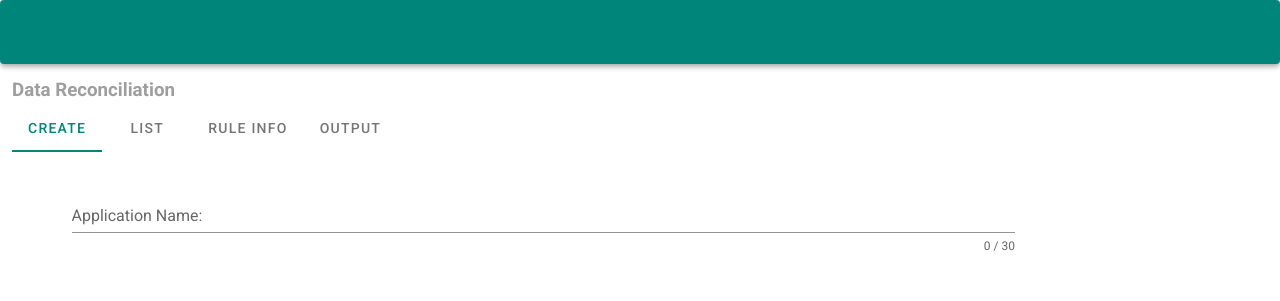
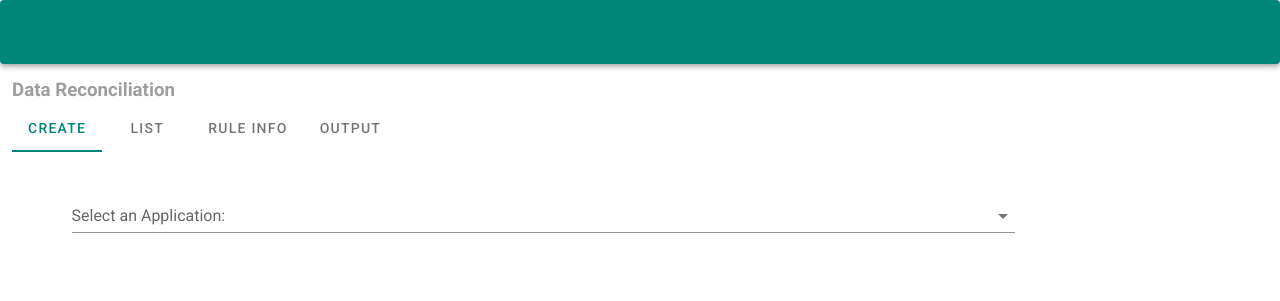
Before and after one commit to gajananpojage/DATARepo, a Vue app in the folder DineAppClient/: page /reconciliation in a window 1280 px wide. Shown: the top 301 px of the page. Built offline with nearby package versions, Linux system fonts and the light colour scheme; what vue-sweetalert2, vuetify-datetime-picker would draw is missing.

Commit message:
Update CreateJob.vue

```diff
--- a/DineAppClient/src/components/Job/CreateJob.vue
+++ b/DineAppClient/src/components/Job/CreateJob.vue
@@ -4,13 +4,14 @@
       <v-form class="px-3" ref="form" v-model="valid">
         <v-row>
           <v-col cols="10">
-            <v-text-field
-              v-model="appName"
-              label="Application Name: "
-              :rules="nameRules"
-              :counter="30"
-              required
-            ></v-text-field>
+            <v-select
+                    :items="applicationList"
+                    v-model="appName"
+                    label="Select an Application:"
+                    required
+                    :rules="valueRequiredRules"
+                    @change="getSelectedApp"
+            ></v-select>
           </v-col>
         </v-row>
         <v-row>
@@ -191,7 +192,8 @@ export default {
   }),
   computed: {
     ...mapState({
-      connectionList: state => state.allConnections
+      connectionList: state => state.allConnections,
+      applicationList: state=>state.applicationList
     })
   },
   components: { Popup, Schedule },
@@ -227,6 +229,9 @@ export default {
       this.scheduleVal = `Start:${filters.formatDate(
         obj.startDatetime
       )} End:${filters.formatDate(obj.endDatetime)}`;
+    },
+     getSelectedApp(val) {
+      this.appName= val;
     }
   }
 };
```
